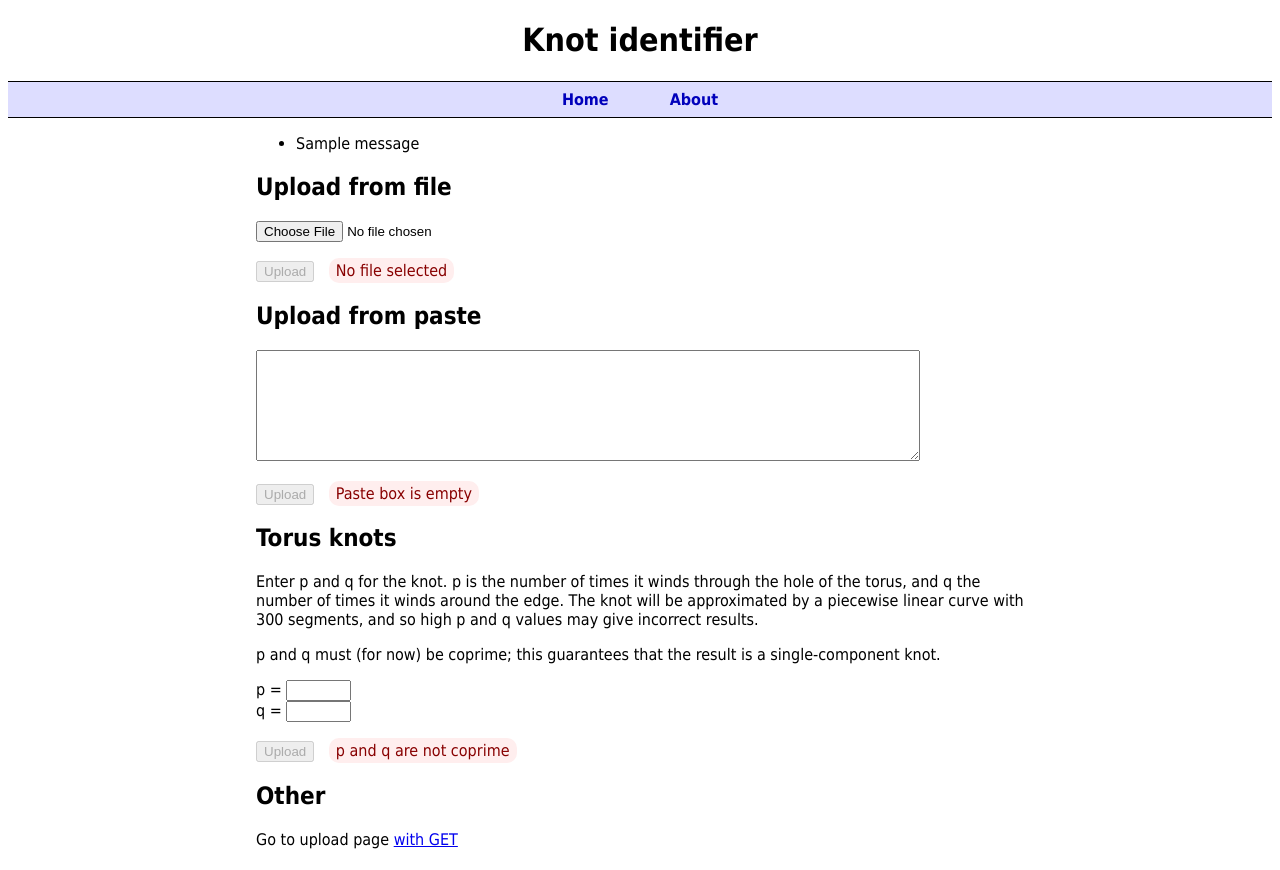
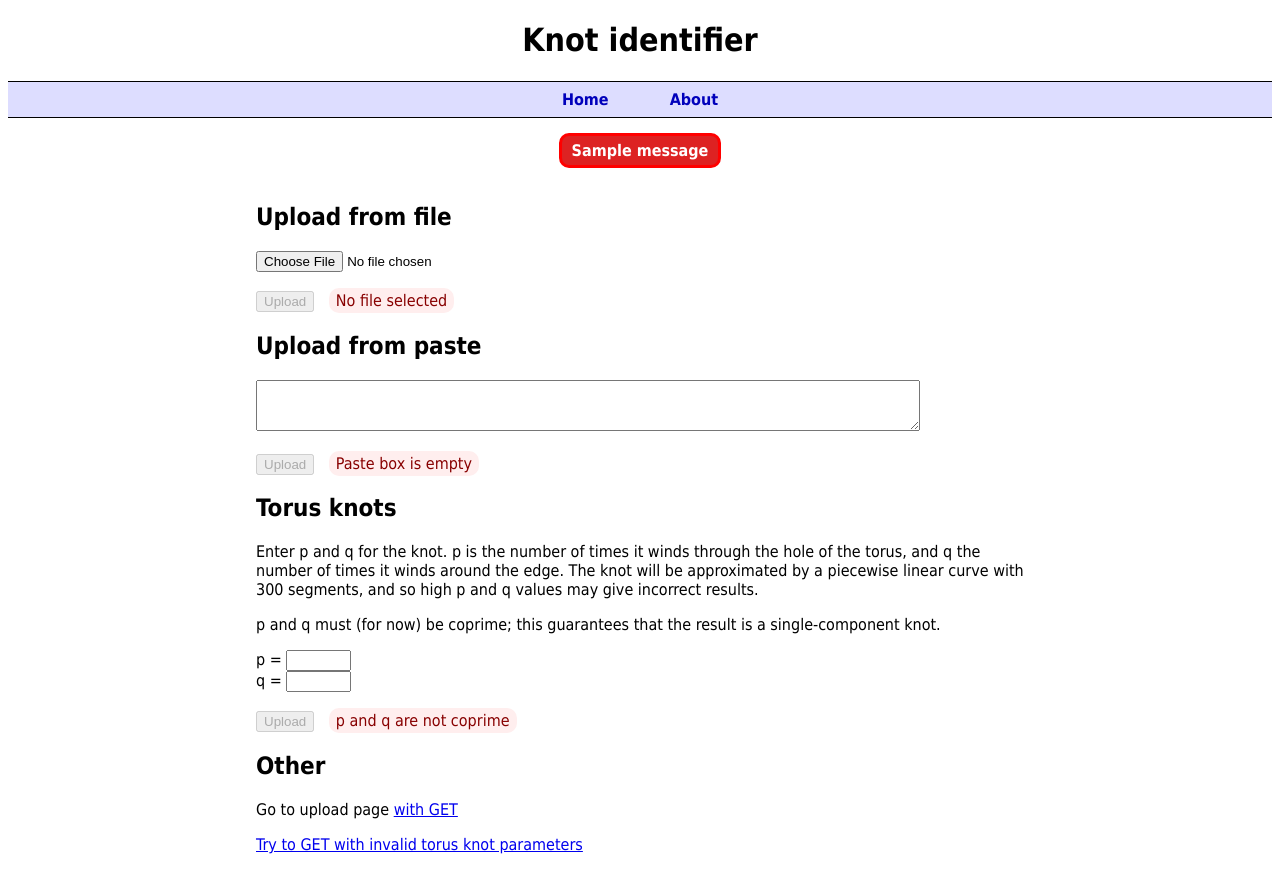
Before and after one commit to SPOCKnots/KnotID, a Flask app: page / in a window 1280 px wide. Before the commit the page ends 849 px from the top, so only its background shows below. Run offline with Flask 2, Linux system fonts and the light colour scheme; one stand-in notice (Sample message) is shown; parts of the project's set-up code (start-up, migrations or seed data) failed here and were passed over.

Commit message:
Changed style of error flashes

```diff
--- a/static/style.css
+++ b/static/style.css
@@ -125,12 +125,17 @@ div.enabled_notice {
     border-color: #00cc00;
 }
 
+div.centred {
+    text-align: center;
+}
+
 div.error_flash {
-    margin: 0 auto;
-    display: inline;
+    margin: 15px auto;
+    display: inline-block;
+    text-align: center;
     color: #ffffff;
     background-color: #dd2222;
-    padding: 5px;
+    padding: 5px 10px 5px 10px;
     border-radius: 10px;
     font-weight: bold;
     border: solid;
--- a/templates/index.html
+++ b/templates/index.html
@@ -4,11 +4,11 @@
 
 {% with messages = get_flashed_messages() %}
 {% if messages %}
-<ul class="flashes" >
-    {% for message in messages %}
-    <li>{{message}}</li>
-    {% endfor %}
-</ul>
+<div class="centred">
+{% for message in messages %}
+<div class="error_flash">{{ message }}</div>
+{% endfor %}
+</div>
 {% endif %}
 {% endwith %}
 
@@ -41,7 +41,7 @@
 
   <h2>Upload from paste</h2>
   <form action="upload" method="POST" enctype="multipart/form-data">
-    <textarea name="pointstext" rows="7" cols="80" oninput="checkPaste()" id="paste_box"></textarea>
+    <textarea name="pointstext" rows="3" cols="80" oninput="checkPaste()" id="paste_box"></textarea>
     <br><br>
     <input type="submit" value="Upload" id="paste_button" disabled> <div id="paste_check"  class="disabled_notice">Paste box is empty</div>
   </form>
@@ -128,4 +128,6 @@
 
   <p>Go to upload page <a href="upload">with GET</a></p>
 
+  <p><a href="/upload?mode=torus&p=3&q=3">Try to GET with invalid torus knot parameters</a></p>
+
 {% endblock %}
```
